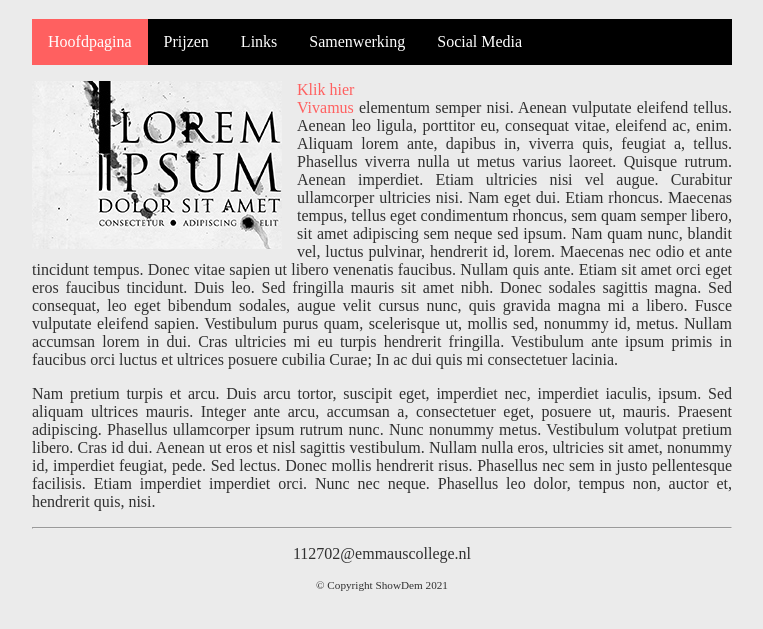
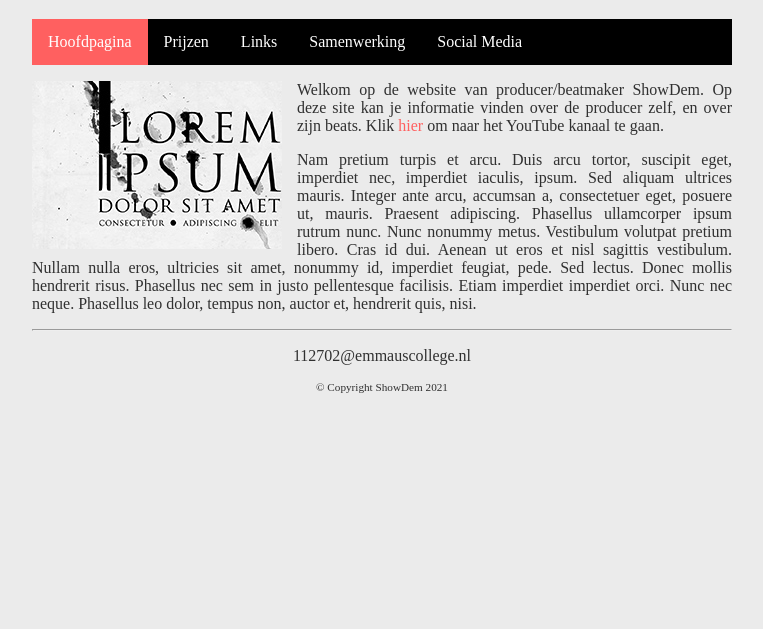
Before and after one commit to emmaus-4h/website-4hin2-Dempsey, a plain HTML site: page index.html in a window 1280 px wide. Shown: the part 61-690 px from the top of the page, without its empty margins (258-1021 px from the left). Drawn offline with Linux system fonts and the light colour scheme.

Commit message:
Content (deels)

```diff
--- a/index.html
+++ b/index.html
@@ -25,9 +25,7 @@
 
             <article>
               <p><img class="zweefLinks" src="afbeeldingen/loremipsum.jpg">
-                <a href="http://nu.nl">Klik hier</a>
-                <br>
-                <a href="http://www.encyclo.nl/begrip/dum%20vivimus%20vivamus">Vivamus</a> elementum semper nisi. Aenean vulputate eleifend tellus. Aenean leo ligula, porttitor eu, consequat vitae, eleifend ac, enim. Aliquam lorem ante, dapibus in, viverra quis, feugiat a, tellus. Phasellus viverra nulla ut metus varius laoreet. Quisque rutrum. Aenean imperdiet. Etiam ultricies nisi vel augue. Curabitur ullamcorper ultricies nisi. Nam eget dui. Etiam rhoncus. Maecenas tempus, tellus eget condimentum rhoncus, sem quam semper libero, sit amet adipiscing sem neque sed ipsum. Nam quam nunc, blandit vel, luctus pulvinar, hendrerit id, lorem. Maecenas nec odio et ante tincidunt tempus. Donec vitae sapien ut libero venenatis faucibus. Nullam quis ante. Etiam sit amet orci eget eros faucibus tincidunt. Duis leo. Sed fringilla mauris sit amet nibh. Donec sodales sagittis magna. Sed consequat, leo eget bibendum sodales, augue velit cursus nunc, quis gravida magna mi a libero. Fusce vulputate eleifend sapien. Vestibulum purus quam, scelerisque ut, mollis sed, nonummy id, metus. Nullam accumsan lorem in dui. Cras ultricies mi eu turpis hendrerit fringilla. Vestibulum ante ipsum primis in faucibus orci luctus et ultrices posuere cubilia Curae; In ac dui quis mi consectetuer lacinia.</p>
+                Welkom op de website van producer/beatmaker ShowDem. Op deze site kan je informatie vinden over de producer zelf, en over zijn beats. Klik <a href="https://www.youtube.com/channel/UCBK-MCUGCoD-TvwPsz8QtGQ">hier </a>om naar het YouTube kanaal te gaan.</p>
                 <p>Nam pretium turpis et arcu. Duis arcu tortor, suscipit eget, imperdiet nec, imperdiet iaculis, ipsum. Sed aliquam ultrices mauris. Integer ante arcu, accumsan a, consectetuer eget, posuere ut, mauris. Praesent adipiscing. Phasellus ullamcorper ipsum rutrum nunc. Nunc nonummy metus. Vestibulum volutpat pretium libero. Cras id dui. Aenean ut eros et nisl sagittis vestibulum. Nullam nulla eros, ultricies sit amet, nonummy id, imperdiet feugiat, pede. Sed lectus. Donec mollis hendrerit risus. Phasellus nec sem in justo pellentesque facilisis. Etiam imperdiet imperdiet orci. Nunc nec neque. Phasellus leo dolor, tempus non, auctor et, hendrerit quis, nisi.</p>
             </article>
 
```
